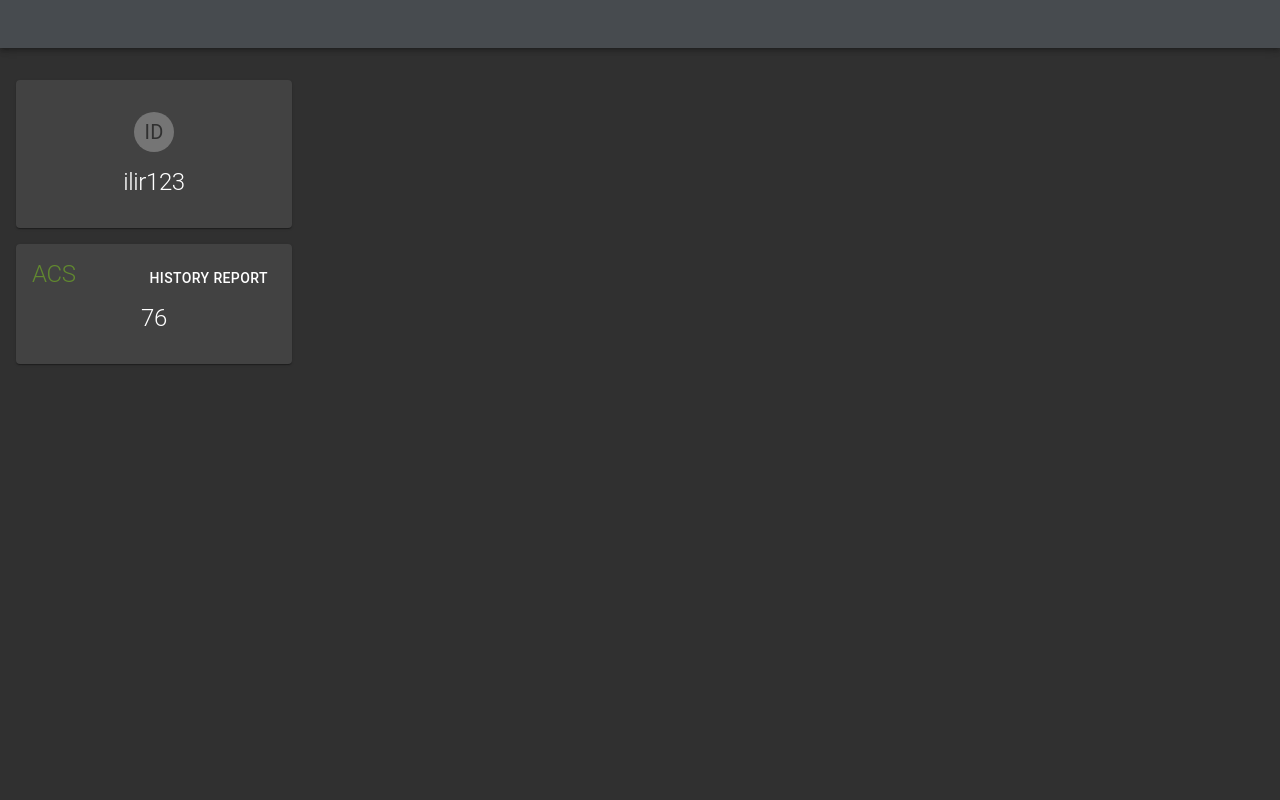
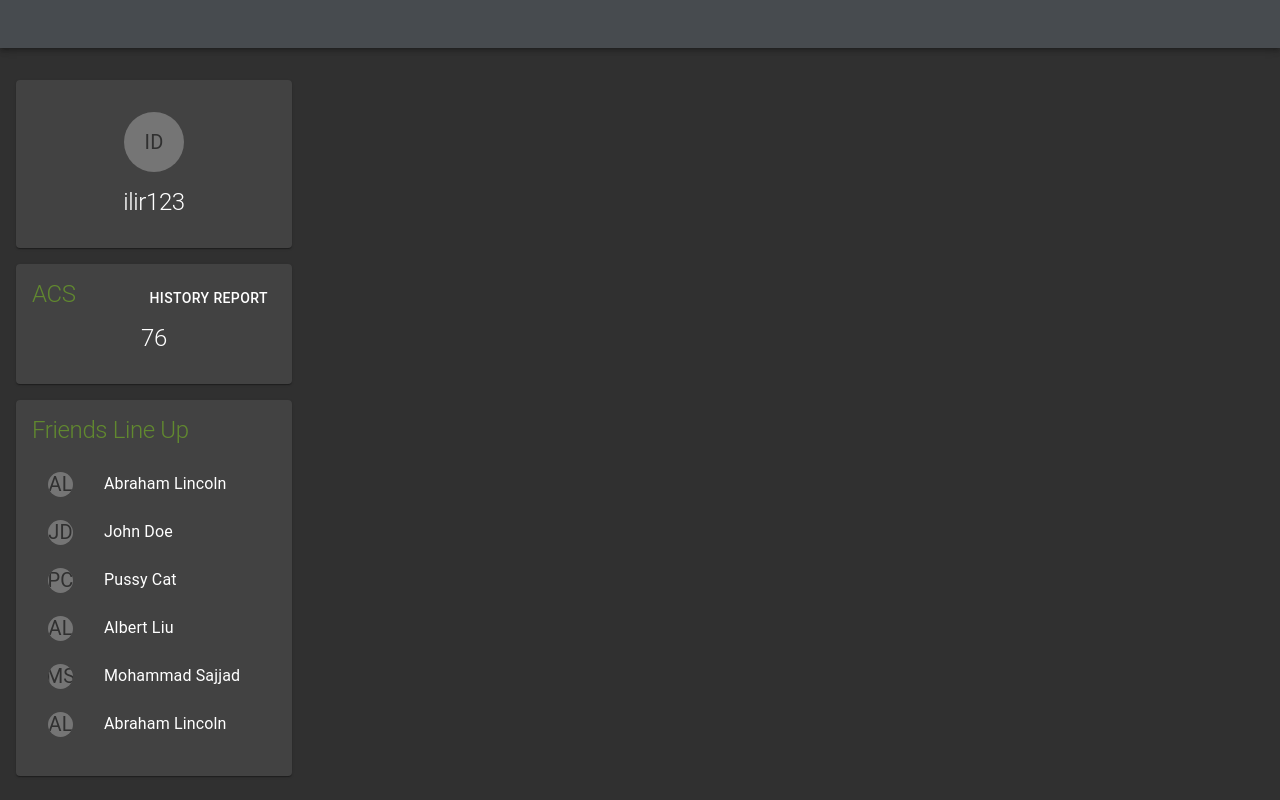
Before and after one commit to jawadjawid/SportCred, a React (Create React App) app in the folder SPORTCRED/client/: page /profile in a window 1280 px wide. Built offline with nearby package versions, Linux system fonts and the light colour scheme.

Commit message:
add friends lineup

```diff
--- a/SPORTCRED/client/package.json
+++ b/SPORTCRED/client/package.json
@@ -41,6 +41,7 @@
     ]
   },
   "devDependencies": {
+    "react-window": "^1.8.5",
     "reactstrap": "^8.6.0"
   }
 }
--- /dev/null
+++ b/SPORTCRED/client/src/components/Profile/FriendLineUp.js
@@ -0,0 +1,58 @@
+import React from 'react';
+import Card from "@material-ui/core/Card";
+import Typography from "@material-ui/core/Typography";
+import ListItem from '@material-ui/core/ListItem';
+import ListItemIcon from '@material-ui/core/ListItemIcon';
+import ListItemText from '@material-ui/core/ListItemText';
+import { FixedSizeList } from 'react-window';
+import UserIcon from "./UserIcon";
+
+export default class FriendLineUp extends React.Component {
+    constructor(props) {
+        super(props);
+        // call api and set state to have friends list
+    }
+
+    state = {
+        "friends": [{"full name": "Abraham Lincoln", "username": "hello123"},
+            {"full name": "John Doe", "username": "hi142"},
+            {"full name": "Pussy Cat", "username": "meow"},
+            {"full name": "Albert Liu", "username": "alberto"},
+            {"full name": "Mohammad Sajjad", "username": "mohao"},
+            {"full name": "Abraham Lincoln", "username": "hello123"},
+            {"full name": "John Doe", "username": "hi142"},
+            {"full name": "Pussy Cat", "username": "meow"},
+            {"full name": "Albert Liu", "username": "alberto"},
+            {"full name": "Mohammad Sajjad", "username": "mohao"}
+        ]
+    };
+
+    renderRow = (props) => {
+        const hello = this.state;
+        console.log(hello);
+        return (
+            <ListItem button>
+                <ListItemIcon>
+                    <UserIcon size="small" fullName={this.state.friends[props.index]["full name"]}/>
+                </ListItemIcon>
+                <ListItemText primary={this.state.friends[props.index]["full name"]} />
+            </ListItem>
+        );
+    }
+
+
+    render(){
+
+        return (
+            <React.Fragment>
+                <Card style={{padding: "1rem",margin:"1rem"}}>
+                    <Typography variant="h1" component="h1"  color="secondary">Friends Line Up</Typography>
+                    <FixedSizeList height={300} width={280} itemSize={40} itemCount={this.state.friends.length}>
+                        {this.renderRow}
+                    </FixedSizeList>
+                </Card>
+            </React.Fragment>)
+    }
+
+
+}
--- a/SPORTCRED/client/src/components/Profile/Profile.js
+++ b/SPORTCRED/client/src/components/Profile/Profile.js
@@ -9,6 +9,7 @@
 
 import UserBasicInfo from "./UserBasicInfo";
 import UserACSScore from "./UserACSScore";
+import FriendLineUp from "./FriendLineUp";
 
 
 const theme1 = createMuiTheme({
@@ -47,6 +48,7 @@
                 <Grid item xs={3}>
                     <UserBasicInfo />
                     <UserACSScore />
+                    <FriendLineUp />
                 </Grid>
                 <Grid item xs={9}>
                 </Grid>
--- a/SPORTCRED/client/src/components/Profile/UserBasicInfo.js
+++ b/SPORTCRED/client/src/components/Profile/UserBasicInfo.js
@@ -25,7 +25,7 @@
                 <Card style={{ display:'flex', justifyContent:'center' ,margin:"1rem"}}>
                     <List >
                         <ListItem style={{ justifyContent:'center','margin-top':'1rem' }} >
-                            <UserIcon fullName={this.state.fullName} />
+                            <UserIcon size="large" fullName={this.state.fullName} />
                         </ListItem>
                         <ListItem style={{ justifyContent:'center' }}>
                             <Typography variant="h1" component="h1" style={{ justifyContent:'center' }}>{this.state.username}</Typography>
--- a/SPORTCRED/client/src/components/Profile/UserIcon.js
+++ b/SPORTCRED/client/src/components/Profile/UserIcon.js
@@ -27,30 +27,23 @@
 
 
     render(){
-        const classes = makeStyles((theme) => ({
-            root: {
-                display: 'flex',
-                '& > *': {
-                    margin: theme.spacing(1),
-                },
-            },
+        const sizes = {
             small: {
-                width: theme.spacing(3),
-                height: theme.spacing(3),
+                width: '25px',
+                height: '25px'
             },
             large: {
-                width: theme.spacing(20),
-                height: theme.spacing(20),
-            },
-        }));
+                width: '60px',
+                height: '60px'
+            }
+        };
 
         if(this.state.imgSrc == null){
-            return (<div className={classes.root} >
-                <Avatar  className={classes.small}>{this.retrieveInitials()}</Avatar>
-            </div>);
+            return (
+                <Avatar  style={sizes[this.props.size]}>{this.retrieveInitials()}</Avatar>);
         } else {
-            return (<React.Fragment className={classes.root}>
-                <Avatar className={classes.large} style={{alignSelf: 'center'}} alt={this.state.fullName} src={this.state.imgSrc} /> </React.Fragment>);
+            return (
+                <Avatar style={sizes[this.props.size]} alt={this.state.fullName} src={this.state.imgSrc} />);
         }
     }
 
```
Also changed, not shown: 1 other file (tests, documents, lock files or other folders).
